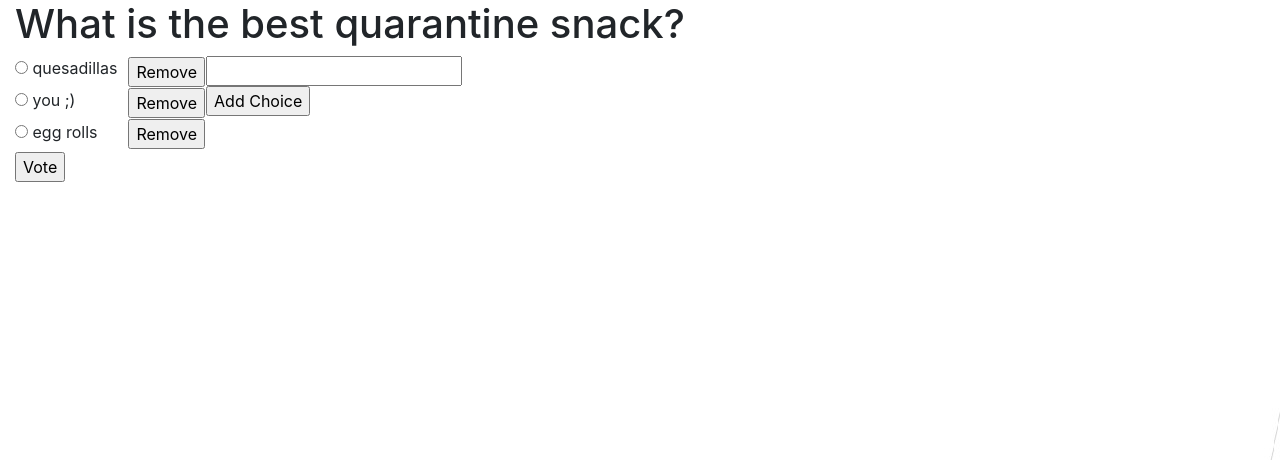
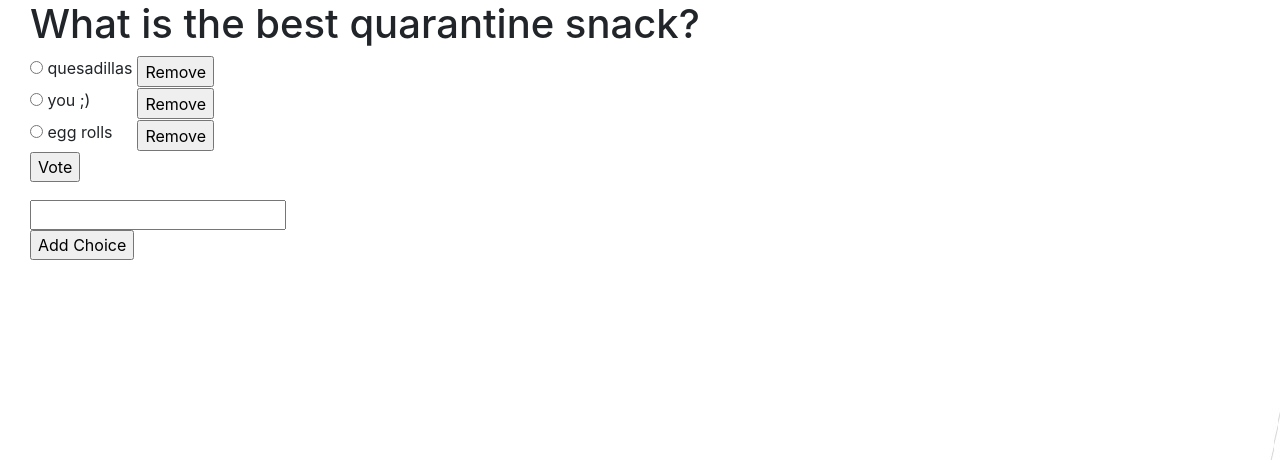
Before and after one commit to CMSC-291/cmsc291-sp2020-assignment-4-mnissly, a Django app: page /polls/7/ in a window 1280 px wide. Shown: the top 460 px of the page. Run offline with Django 3.2, Linux system fonts and the light colour scheme; data comes from the database, SQL or seed files in the repository; both versions use the stored data as it was after the commit; some libraries are stand-ins or nearby versions.

Commit message:
made the html look less awful

```diff
--- a/mysite/polls/templates/polls/detail.html
+++ b/mysite/polls/templates/polls/detail.html
@@ -6,12 +6,13 @@
             crossorigin="anonymous"></script>
  <link rel="stylesheet" type="text/css" href="{% static 'polls/style.css' %}">
 <div class="container-fluid">
+<div class="container-fluid">
 <h1>{{ question.question_text }}</h1>
 </div>
 {% if error_message %}<p><strong>{{ error_message }}</strong></p>{% endif %}
- <div class="container-fluid">
-     {% if question.choice_set.all %}
-     <div style="float: left">
+{% if question.choice_set.all %}
+<div class="container-fluid">
+     <div style="float: left; margin-right: 5px">
      <form action="{% url 'polls:vote' question.id %}" method="post">
         {% csrf_token %}
         {% for choice in question.choice_set.all %}
@@ -21,16 +22,17 @@
         <input type="submit" value="Vote">
      </form>
      </div>
-     {% endif %}
- <div style="float: left; margin-left: 10px;">
+ <div style="margin-left: 10px;">
  {% for choice in question.choice_set.all %}
-     <form action="{% url 'polls:remove_choice' choice.id %}" style="margin: 1px;" method="post">
+     <form action="{% url 'polls:remove_choice' choice.id %}" style="margin: 1px" method="post">
                 {% csrf_token %}
-                <input type="submit" name="remove" value="Remove"/>
+                <input type="submit" name="remove" value="Remove" style="height: 31px"/>
      </form>
  {% endfor %}
  </div>
  </div>
+ <br><br>
+ {% endif %}
  <div class="container-fluid">
      <form action="{% url 'polls:add_choice' question_id=question.id %}" method="post">
         {% csrf_token %}
@@ -38,3 +40,4 @@
         <input type="submit" value="Add Choice"/>
      </form>
  </div>
+</div>
--- a/mysite/polls/templates/polls/index.html
+++ b/mysite/polls/templates/polls/index.html
@@ -26,7 +26,9 @@
 
 <form action="{% url 'polls:add_question' %}" method="post">
     {% csrf_token %}
+    &nbsp&nbsp&nbsp&nbsp
     <input type="text" name="new_question" id="question_text" value="{{question_text}}"><br>
+    &nbsp&nbsp&nbsp&nbsp
     <input type="submit" value="Add Question"/>
 </form>
 </div>
```
Also changed, not shown: mysite/db.sqlite3.
